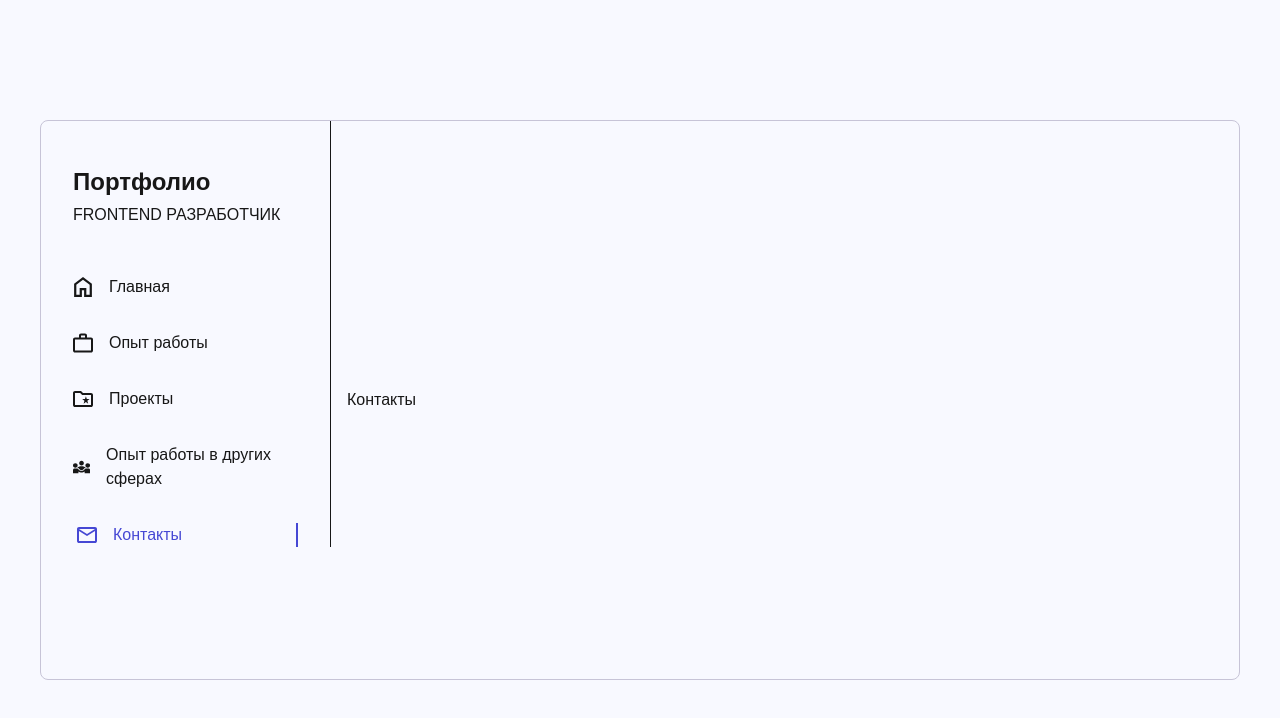
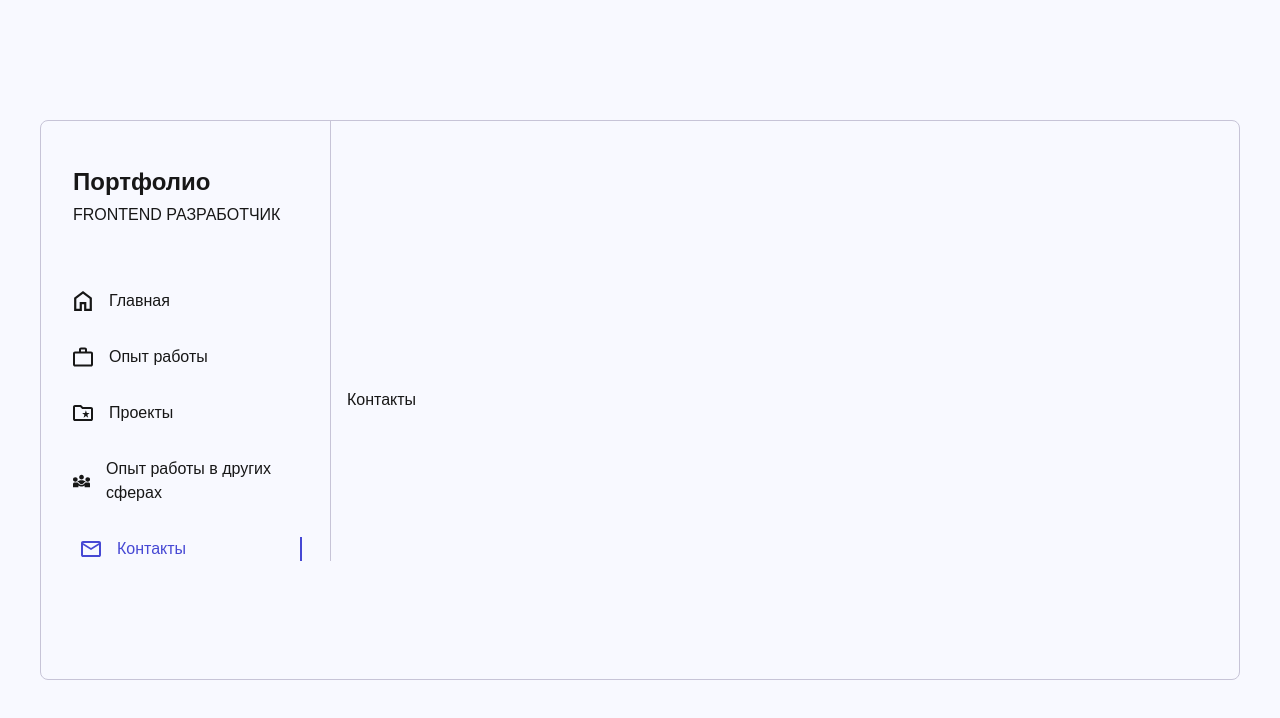
Before and after one commit to NBhey/profile, a Next.js app: page /contacts in a window 1280 px wide. Shown: the top 718 px of the page. Built offline with nearby package versions, Linux system fonts and the light colour scheme.

Commit message:
feat: сверстать sidebar и navbar

```diff
--- a/src/shared/ui/Navbar/Navbar.tsx
+++ b/src/shared/ui/Navbar/Navbar.tsx
@@ -19,7 +19,7 @@ export const Navbar = () => {
           className={clsx(
             'max-w-56.25 w-screen flex-1 rounded-sm flex items-center gap-x-4  hover:text-primary',
             pathname === route.href &&
-              "pl-1 text-primary hover:none after:content-[''] after:w-0.5 after:bg-primary after:h-6 after:ml-auto",
+              "pl-1 text-primary hover:none after:content-[''] after:w-0.5 after:bg-primary after:h-6 after:ml-auto translate-x-1 transition-all duration-300",
           )}
           prefetch={true}
         >
--- a/src/widgets/home/ui/Sidebar.tsx
+++ b/src/widgets/home/ui/Sidebar.tsx
@@ -1,11 +1,13 @@
 import { Title } from '@/src/shared/ui/Title/Title'
 import { Navbar } from '@/src/shared/ui/Navbar/Navbar'
+import { Author } from '@/src/widgets/home/ui/Author'
 
 export const Sidebar = () => {
   return (
-    <header className="self-start px-8 pt-12 h-full flex flex-col items-center justify-between flex-none border-r">
+    <header className="self-start px-8 pt-12 h-full flex flex-col gap-y-3.5 items-center justify-between flex-none border-r border-[#C7C4D7]">
       <Title />
       <Navbar />
+      <Author />
     </header>
   )
 }
```
